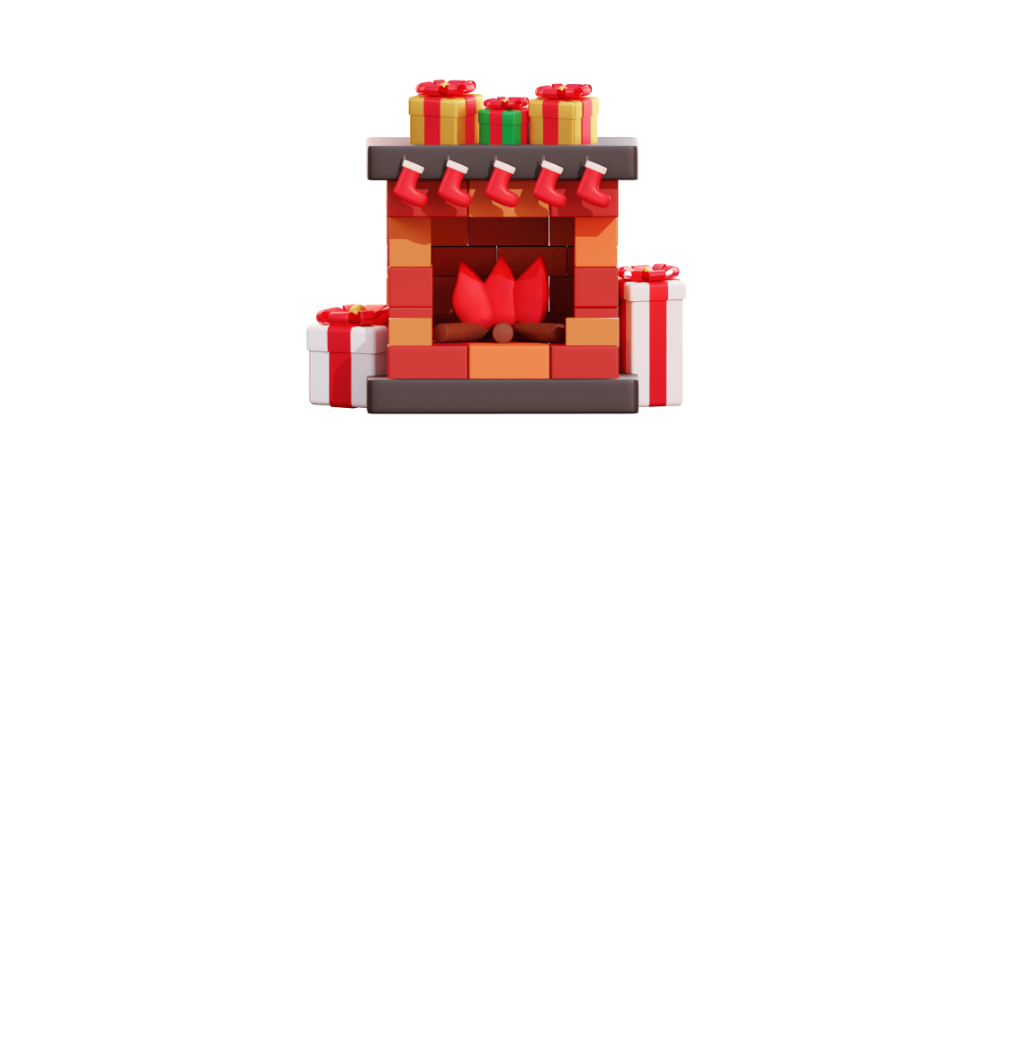
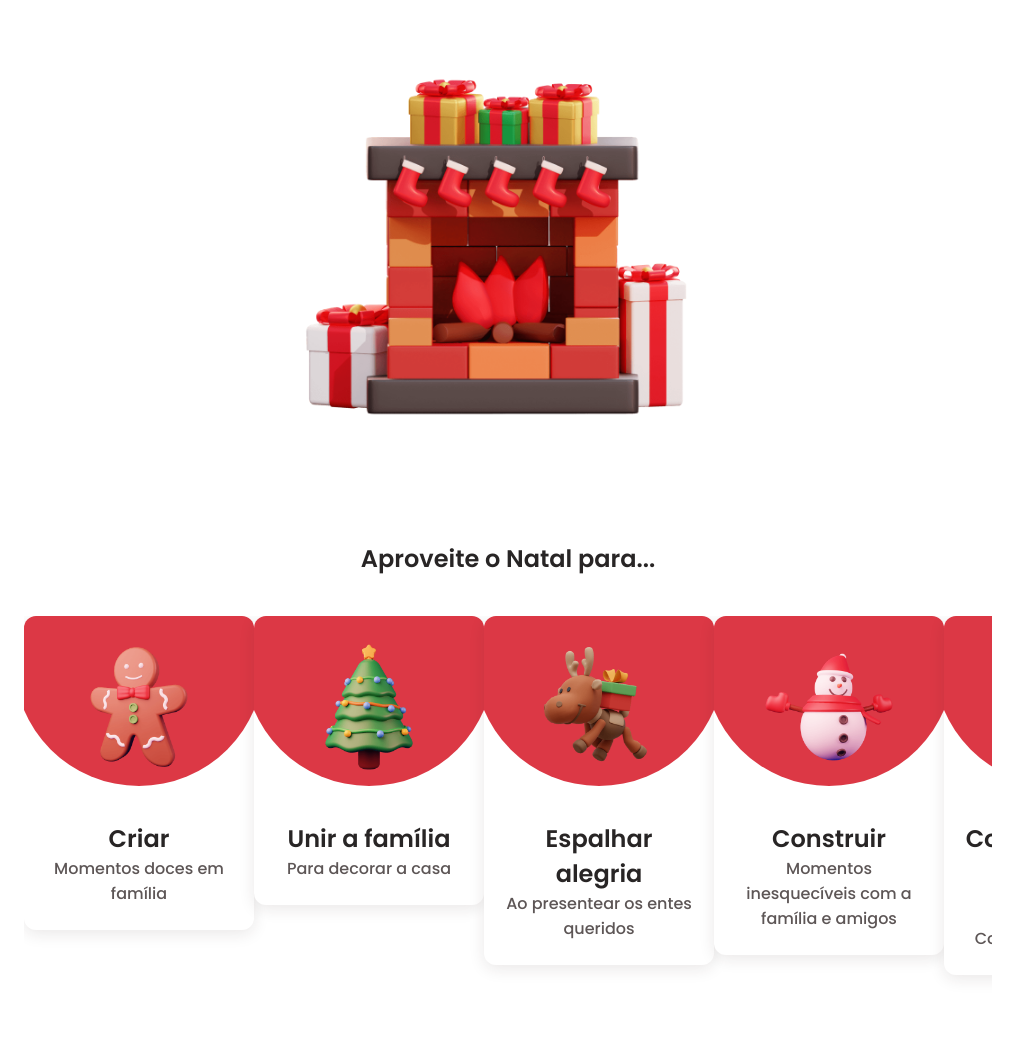
Before and after one commit to ArturColen/ChristmasChat, a plain HTML site: page client/index.html in a window 1280 px wide. Shown: the part 1442-2497 px from the top of the page, without its empty margins (0-1031 px from the left). Before the commit the page ends 1911 px from the top, so only its background shows below. Drawn offline with nearby package versions, Linux system fonts and the light colour scheme.

Commit message:
feat(client): addition of the actions section

```diff
--- a/client/assets/css/style.css
+++ b/client/assets/css/style.css
@@ -320,3 +320,54 @@ body.dark-theme{
     width: 450px;
     justify-self: center;
 }
+
+/* === Actions Section === */
+.action-card{
+    width: 230px;
+    position: relative;
+    background-color: var(--container-color);
+    box-shadow: 0 4px 16px hsla(355, 25%, 15%, .1);
+    padding: 1rem 1rem 1.5rem;
+    border-radius: .75rem;
+    text-align: center;
+    margin-bottom: 4rem;
+    overflow: hidden;
+}
+
+.action-overlay{
+    width: 250px;
+    height: 250px;
+    background-color: var(--first-color);
+    border-radius: 50%;
+    position: absolute;
+    top: -5rem;
+    left: -.65rem;
+    z-index: 0;
+}
+
+.action-image{
+    width: 150px;
+    margin-bottom: var(--mb-2);
+    position: relative;
+    transition: .3s;
+}
+
+.action-title{
+    font-size: var(--h2-font-size);
+}
+
+.action-description{
+    font-weight: var(--font-medium);
+}
+
+.action-card:hover .action-image{
+    transform: translateY(-.5rem);
+}
+
+.swiper-pagination-bullet {
+    background-color: var(--text-color);
+}
+
+.swiper-pagination-bullet-active {
+    background-color: var(--first-color);
+}
--- a/client/index.html
+++ b/client/index.html
@@ -101,6 +101,47 @@
             <img src="./assets/images/message/fireplace.png" alt="Lareira" class="message-image">
         </div>
     </section>
+    <!-- === Actions Section === -->
+    <section class="actions section container" id="actions">
+        <h2 class="section-title">Aproveite o Natal para...</h2>
+        <div class="actions-container">
+            <div class="swiper actions-swiper">
+                <div class="swiper-wrapper">
+                    <article class="action-card swiper-slide">
+                        <div class="action-overlay"></div>
+                        <img src="./assets/images/decorations/decoration-01.png" alt="Biscoito natalino" class="action-image">
+                        <h3 class="action-title">Criar</h3>
+                        <span class="action-description">Momentos doces em família</span>
+                    </article>
+                    <article class="action-card swiper-slide">
+                        <div class="action-overlay"></div>
+                        <img src="./assets/images/decorations/decoration-02.png" alt="Árvore de Natal" class="action-image">
+                        <h3 class="action-title">Unir a família</h3>
+                        <span class="action-description">Para decorar a casa</span>
+                    </article>
+                    <article class="action-card swiper-slide">
+                        <div class="action-overlay"></div>
+                        <img src="./assets/images/decorations/decoration-03.png" alt="Rena natalina" class="action-image">
+                        <h3 class="action-title">Espalhar alegria</h3>
+                        <span class="action-description">Ao presentear os entes queridos</span>
+                    </article>
+                    <article class="action-card swiper-slide">
+                        <div class="action-overlay"></div>
+                        <img src="./assets/images/decorations/decoration-04.png" alt="Boneco de neve" class="action-image">
+                        <h3 class="action-title">Construir</h3>
+                        <span class="action-description">Momentos inesquecíveis com a família e amigos</span>
+                    </article>
+                    <article class="action-card swiper-slide">
+                        <div class="action-overlay"></div>
+                        <img src="./assets/images/decorations/decoration-05.png" alt="Guirlanda natalina" class="action-image">
+                        <h3 class="action-title">Compartilhar o espírito natalino</h3>
+                        <span class="action-description">Com gestos de afeto</span>
+                    </article>
+                </div>
+                <div class="swiper-pagination"></div>
+            </div>
+        </div>
+    </section>
 
     <!-- === ScrollReveal === -->
     <script src="./assets/js/scrollreveal.min.js"></script>
```
